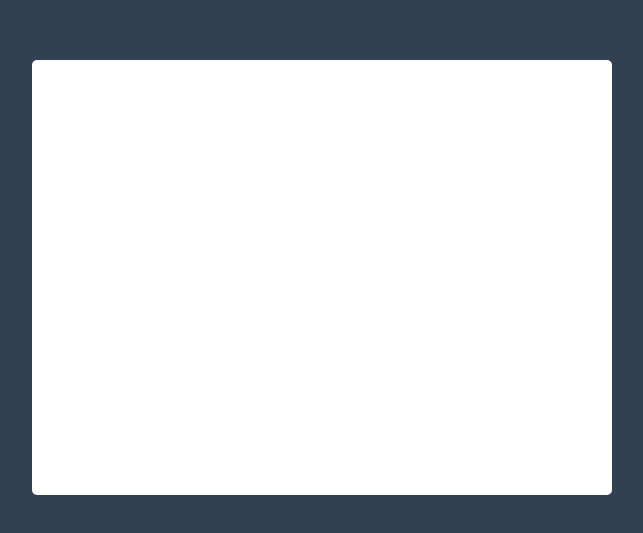
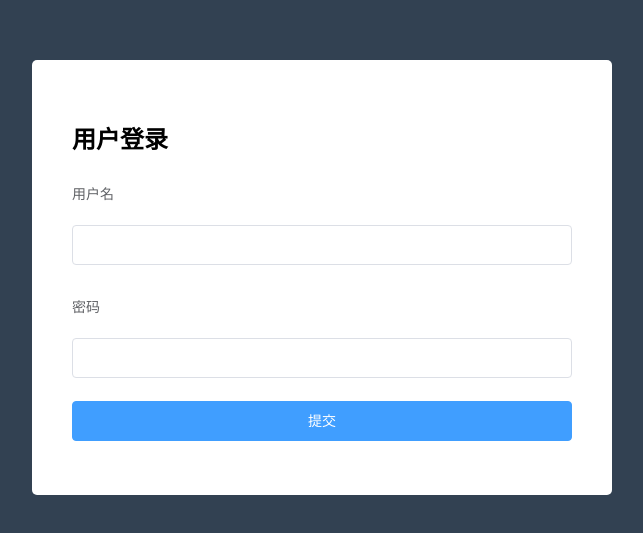
Before and after one commit to KevinyLin/managerkay, a Vue app: page /#/login in a window 1280 px wide. Shown: the part 123-656 px from the top of the page, without its empty margins (318-961 px from the left). Built offline with nearby package versions, Linux system fonts and the light colour scheme.

Commit message:
登录页结构样式整合完成

```diff
--- a/src/components/login.vue
+++ b/src/components/login.vue
@@ -1,14 +1,73 @@
 <template>
   <div class="login">
     <div class="loginBox">
-
+        <h2>用户登录</h2>
+      <el-form
+        label-position="top"
+        :model="ruleForm"
+        status-icon
+        :rules="rules"
+        ref="ruleForm"
+        label-width="100px"
+        class="demo-ruleForm"
+        required
+        hide-required-asterisk
+      >
+        <el-form-item label="用户名" prop="user">
+          <el-input v-model.number="ruleForm.user"></el-input>
+        </el-form-item>
+        <el-form-item label="密码" prop="pass">
+          <el-input type="password" v-model="ruleForm.pass" autocomplete="off"></el-input>
+        </el-form-item>
+        <el-form-item>
+          <el-button type="primary" @click="submitForm('ruleForm')" class="mybtn">提交</el-button>
+        </el-form-item>
+      </el-form>
     </div>
   </div>
 </template>
 
 <script>
 export default {
-  name: "login"
+  name: "login",
+  data() {
+    var checkuser = (rule, value, callback) => {
+      if (!value) {
+        return callback(new Error("用户名不能为空"));
+      }else {
+        callback();
+      };
+    };
+    var validatePass = (rule, value, callback) => {
+      if (value === "") {
+        callback(new Error("请输入密码"));
+      } else {
+        callback();
+      }
+    };
+    return {
+      ruleForm: {
+        pass: "",
+        user: ""
+      },
+      rules: {
+        pass: [{ validator: validatePass, trigger: "blur" }],
+        user: [{ validator: checkuser, trigger: "blur" }]
+      }
+    };
+  },
+  methods: {
+    submitForm(formName) {
+      this.$refs[formName].validate(valid => {
+        if (valid) {
+          alert("submit!");
+        } else {
+          console.log("error submit!!");
+          return false;
+        }
+      });
+    },
+  }
 };
 </script>
 
@@ -22,11 +81,19 @@ export default {
   justify-content: center;
   // 垂直方向的对其方式 center 居中
   align-items: center;
+  h2{
+      margin-bottom: 20px;
+  }
   .loginBox {
     width: 580px;
     height: 435px;
     background-color: #fff;
     border-radius: 5px;
+    padding: 60px 40px;
+    box-sizing: border-box;
+    .mybtn{
+        width: 100%;
+    }
   }
 }
 </style>
```
